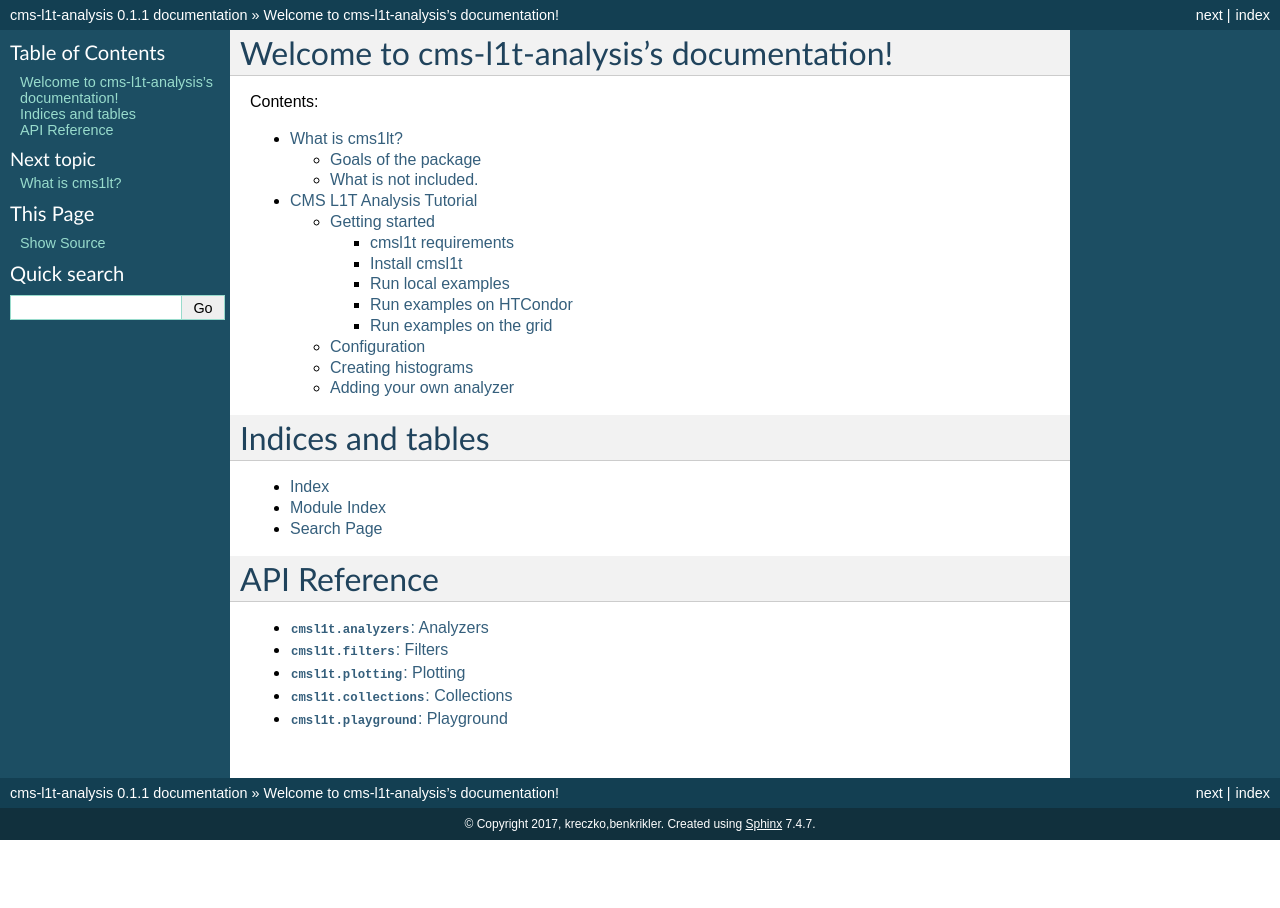
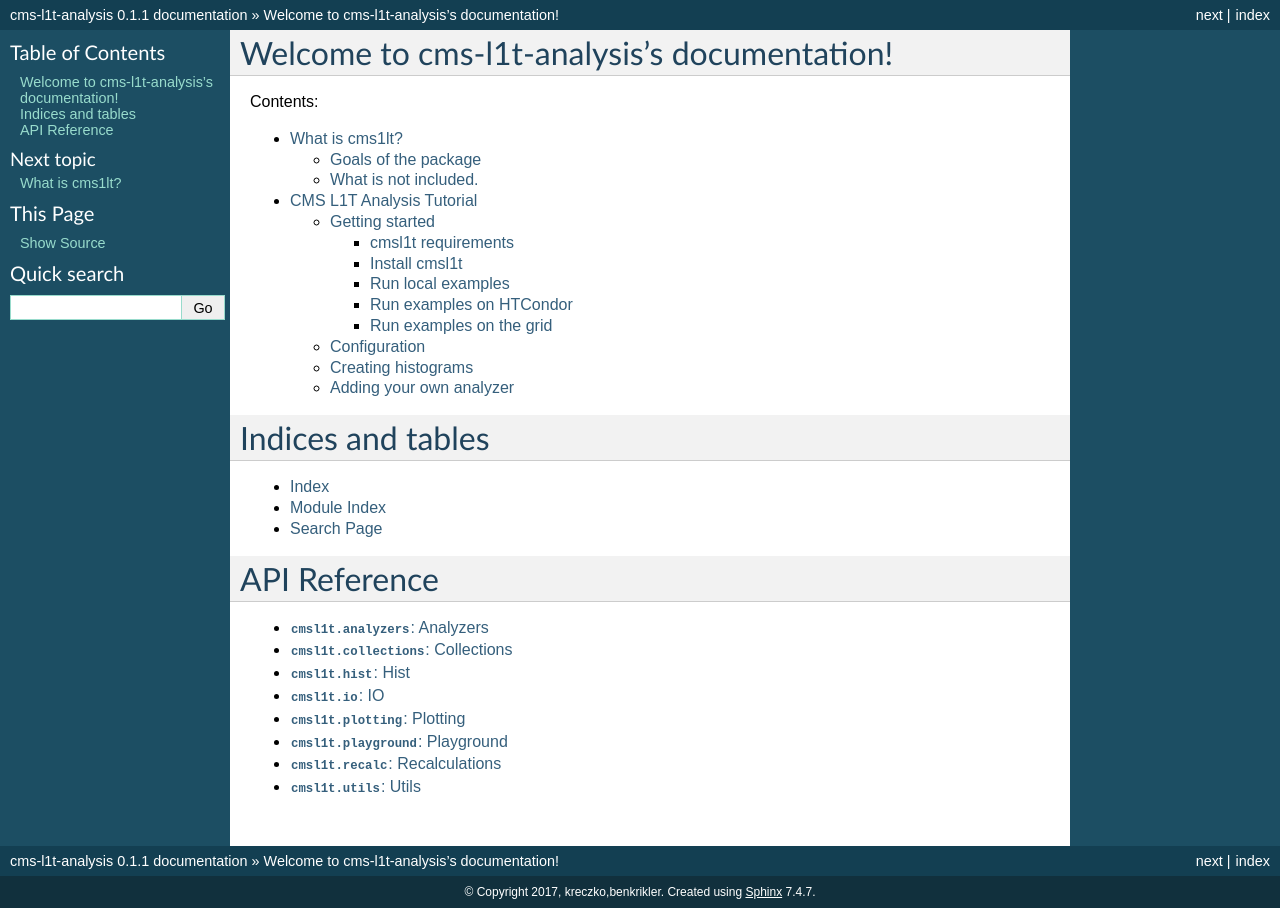
Before and after one commit to professor-calculus/cms-l1t-analysis, a Sphinx documentation site: the page built from docs/index.rst, in a window 1280 px wide. Built offline with Sphinx 7.4.7, drawn with Linux system fonts in a browser that asks for light colours.

```diff
--- a/docs/code.rst
+++ b/docs/code.rst
@@ -9,17 +9,24 @@
    :members:
    :no-inherited-members:
 
-:mod:`cmsl1t.filters`:  Filters
+:mod:`cmsl1t.collections`:  Collections
 ===============================================
-.. automodule:: cmsl1t.filters
-  :members:
-  :no-inherited-members:
+.. automodule:: cmsl1t.collections
+   :members:
+   :no-inherited-members:
 
-  :mod:`cmsl1t.io`:  IO
-  ===============================================
-  .. automodule:: cmsl1t.io
-    :members:
-    :no-inherited-members:
+:mod:`cmsl1t.hist`:  Hist
+===============================================
+.. automodule:: cmsl1t.hist
+   :members:
+   :no-inherited-members:
+
+
+:mod:`cmsl1t.io`:  IO
+===============================================
+.. automodule:: cmsl1t.io
+   :members:
+   :no-inherited-members:
 
 :mod:`cmsl1t.plotting`:  Plotting
 ===============================================
@@ -40,10 +42,16 @@
   :members:
   :no-inherited-members:
 
-  :mod:`cmsl1t.utils`:  Utils
-  ===============================================
-  .. automodule:: cmsl1t.Utils
-    :members:
-    :no-inherited-members:
+:mod:`cmsl1t.recalc`:  Recalculations
+===============================================
+.. automodule:: cmsl1t.recalc
+   :members:
+   :no-inherited-members:
+
+:mod:`cmsl1t.utils`:  Utils
+===============================================
+.. automodule:: cmsl1t.utils
+  :members:
+  :no-inherited-members:
 
 .. currentmodule:: cmsl1t
```
Also changed, not shown: other parts of docs/code.rst (+0 -5 lines).
